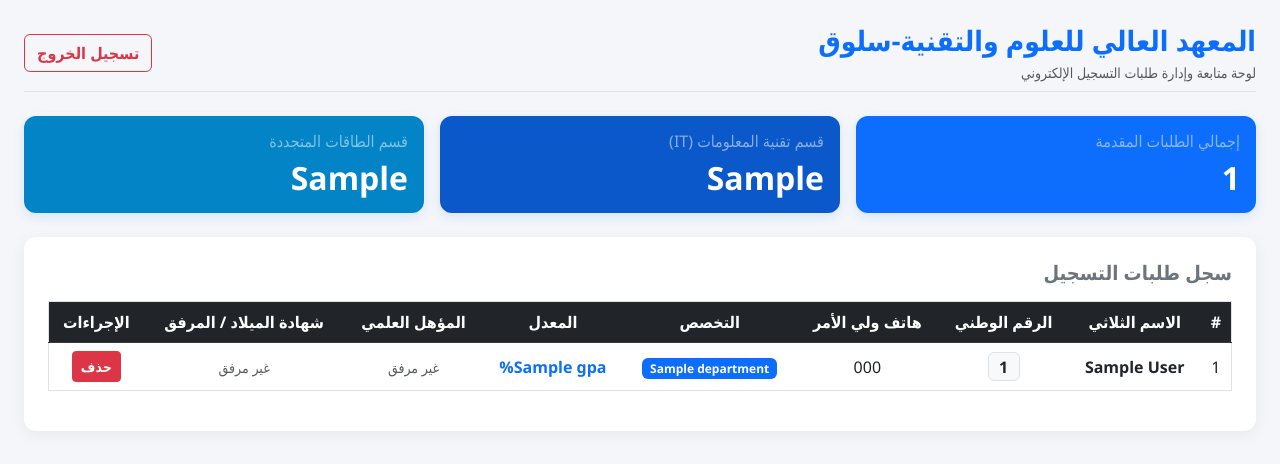
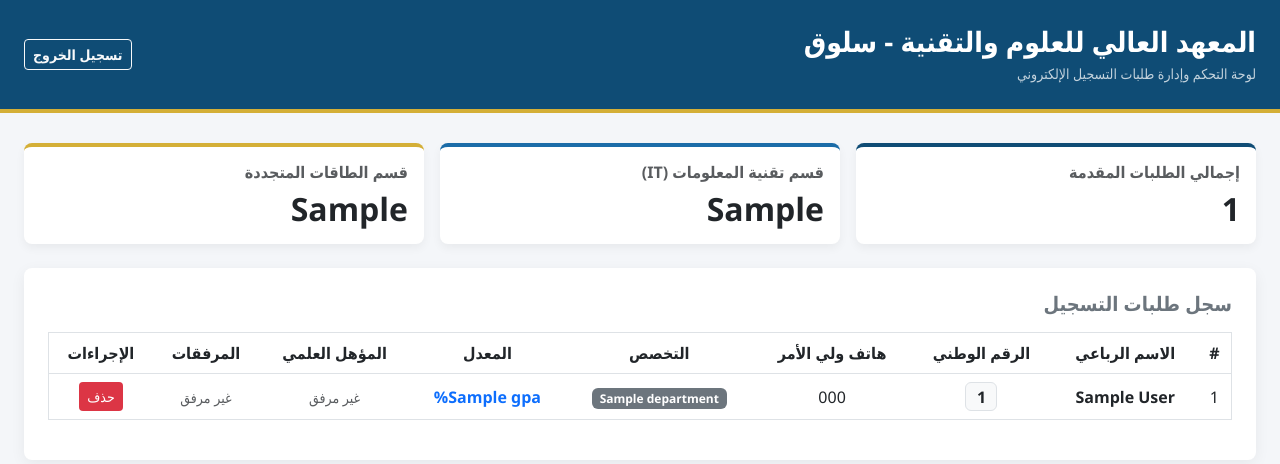
Before and after one commit to elshiebani/student_system, a Flask app: template student_system/templates/admin.html in a window 1280 px wide. Shown: the top 464 px of the page. Run offline with Flask 3, Linux system fonts and the light colour scheme; the template is opened without the code that fills it: most values are stand-ins (such as "Sample title", 1, 10 or a date in 2020); parts of the project's set-up code (start-up, migrations or seed data) failed here and were passed over.

Commit message:
Refactor admin.html for improved layout and design
Updated the admin panel HTML to enhance styling and structure, including changes to titles, card designs, and button styles.

```diff
--- a/student_system/templates/admin.html
+++ b/student_system/templates/admin.html
@@ -3,31 +3,65 @@
 <head>
     <meta charset="UTF-8">
     <meta name="viewport" content="width=device-width, initial-scale=1.0">
-    <title>لوحة التحكم - المعهد العالي للعلوم والتقنية-سلوق</title>
+    <title>لوحة التحكم - المعهد العالي للعلوم والتقنية سلوق</title>
     <link rel="stylesheet" href="https://cdn.jsdelivr.net/npm/bootstrap@5.3.0/dist/css/bootstrap.rtl.min.css">
     <style>
         body { background-color: #f4f6f9; font-family: 'Segoe UI', Tahoma, Geneva, Verdana, sans-serif; }
-        .card-stat { border: none; border-radius: 12px; box-shadow: 0 4px 12px rgba(13, 110, 253, 0.12); }
-        .table-card { border: none; border-radius: 12px; box-shadow: 0 4px 15px rgba(0,0,0,0.06); }
 
-        .bg-blue-main { background-color: #0d6efd; }
-        .bg-blue-dark { background-color: #0a58ca; }
-        .bg-blue-soft { background-color: #0284c7; }
+        .header-bg {
+            background-color: #0f4c75;
+            border-bottom: 4px solid #d4af37;
+            color: white;
+            padding: 25px 0;
+            margin-bottom: 30px;
+        }
+
+        .card-stat {
+            border: none;
+            border-radius: 8px;
+            box-shadow: 0 4px 10px rgba(0,0,0,0.05);
+            background-color: #ffffff;
+            border-top: 4px solid #0f4c75;
+        }
+
+        .table-card {
+            border: none;
+            border-radius: 8px;
+            box-shadow: 0 4px 15px rgba(0,0,0,0.06);
+        }
+
+        .table-custom-header {
+            background-color: #0f4c75 !important;
+            color: white !important;
+        }
+
+        .btn-custom-danger {
+            background-color: #dc3545;
+            color: white;
+            border: none;
+        }
+
+        .btn-custom-danger:hover {
+            background-color: #bb2d3b;
+            color: white;
+        }
     </style>
 </head>
 <body>
 
-<div class="container-fluid py-4 px-4">
-    <!-- الهيدر العلوي -->
-    <div class="d-flex justify-content-between align-items-center mb-4 pb-2 border-bottom">
+<!-- الهيدر الكحلي والذهبي -->
+<div class="header-bg">
+    <div class="container-fluid px-4 d-flex justify-content-between align-items-center">
         <div>
-            <h3 class="fw-bold text-primary m-0">المعهد العالي للعلوم والتقنية-سلوق</h3>
-            <p class="text-muted small m-0 mt-1">لوحة متابعة وإدارة طلبات التسجيل الإلكتروني</p>
+            <h3 class="fw-bold m-0">المعهد العالي للعلوم والتقنية - سلوق</h3>
+            <p class="small m-0 mt-1 opacity-75">لوحة التحكم وإدارة طلبات التسجيل الإلكتروني</p>
         </div>
-        <a href="/logout" class="btn btn-outline-danger fw-bold">تسجيل الخروج</a>
+        <a href="/logout" class="btn btn-outline-light btn-sm fw-bold">تسجيل الخروج</a>
     </div>
+</div>
 
-    <!-- عرض رسائل التنبيه/الحذف -->
+<div class="container-fluid px-4">
+    <!-- التنبيهات -->
     {% with messages = get_flashed_messages(with_categories=true) %}
       {% if messages %}
         {% for category, message in messages %}
@@ -42,57 +76,42 @@
     <!-- كروت الإحصائيات -->
     <div class="row g-3 mb-4">
         <div class="col-md-4">
-            <div class="card card-stat bg-blue-main text-white p-3">
-                <div class="d-flex justify-content-between align-items-center">
-                    <div>
-                        <h6 class="text-white-50">إجمالي الطلبات المقدمة</h6>
-                        <h2 class="m-0 fw-bold">{{ total_students }}</h2>
-                    </div>
-                    <span class="fs-1"></span>
-                </div>
+            <div class="card card-stat p-3">
+                <h6 class="text-muted fw-bold">إجمالي الطلبات المقدمة</h6>
+                <h2 class="m-0 fw-bold text-dark">{{ total_students }}</h2>
             </div>
         </div>
 
         <div class="col-md-4">
-            <div class="card card-stat bg-blue-dark text-white p-3">
-                <div class="d-flex justify-content-between align-items-center">
-                    <div>
-                        <h6 class="text-white-50">قسم تقنية المعلومات (IT)</h6>
-                        <h2 class="m-0 fw-bold">{{ it_students }}</h2>
-                    </div>
-                    <span class="fs-1"></span>
-                </div>
+            <div class="card card-stat p-3" style="border-top-color: #1b6ca8;">
+                <h6 class="text-muted fw-bold">قسم تقنية المعلومات (IT)</h6>
+                <h2 class="m-0 fw-bold text-dark">{{ it_students }}</h2>
             </div>
         </div>
 
         <div class="col-md-4">
-            <div class="card card-stat bg-blue-soft text-white p-3">
-                <div class="d-flex justify-content-between align-items-center">
-                    <div>
-                        <h6 class="text-white-50">قسم الطاقات المتجددة</h6>
-                        <h2 class="m-0 fw-bold">{{ energy_students }}</h2>
-                    </div>
-                    <span class="fs-1"></span>
-                </div>
+            <div class="card card-stat p-3" style="border-top-color: #d4af37;">
+                <h6 class="text-muted fw-bold">قسم الطاقات المتجددة</h6>
+                <h2 class="m-0 fw-bold text-dark">{{ energy_students }}</h2>
             </div>
         </div>
     </div>
 
     <!-- جدول عرض الطلبات -->
-    <div class="card table-card p-4 bg-white">
+    <div class="card table-card p-4 bg-white mb-5">
         <h5 class="fw-bold text-secondary mb-3">سجل طلبات التسجيل</h5>
         <div class="table-responsive">
             <table class="table table-hover align-middle border text-center">
-                <thead class="table-dark">
-                    <tr>
+                <thead>
+                    <tr class="table-custom-header">
                         <th>#</th>
-                        <th>الاسم الثلاثي</th>
+                        <th>الاسم الرباعي</th>
                         <th>الرقم الوطني</th>
                         <th>هاتف ولي الأمر</th>
                         <th>التخصص</th>
                         <th>المعدل</th>
                         <th>المؤهل العلمي</th>
-                        <th>شهادة الميلاد / المرفق</th>
+                        <th>المرفقات</th>
                         <th>الإجراءات</th>
                     </tr>
                 </thead>
@@ -103,26 +122,25 @@
                         <td class="fw-bold">{{ student.full_name }}</td>
                         <td><span class="badge bg-light text-dark fs-6 border">{{ student.national_id }}</span></td>
                         <td>{{ student.parent_phone }}</td>
-                        <td><span class="badge bg-primary">{{ student.department }}</span></td>
+                        <td><span class="badge bg-secondary">{{ student.department }}</span></td>
                         <td class="fw-bold text-primary">{{ student.gpa if student.gpa else '-' }}%</td>
                         <td>
                             {% if student.qualifier_data %}
-                                <a href="/file/qualifier/{{ student.id }}" target="_blank" class="btn btn-sm btn-primary">معاينة</a>
+                                <a href="/file/qualifier/{{ student.id }}" target="_blank" class="btn btn-sm btn-outline-primary">معاينة</a>
                             {% else %}
                                 <span class="text-muted small">غير مرفق</span>
                             {% endif %}
                         </td>
                         <td>
                             {% if student.cert_data %}
-                                <a href="/file/cert/{{ student.id }}" target="_blank" class="btn btn-sm btn-secondary">معاينة</a>
+                                <a href="/file/cert/{{ student.id }}" target="_blank" class="btn btn-sm btn-outline-secondary">معاينة</a>
                             {% else %}
                                 <span class="text-muted small">غير مرفق</span>
                             {% endif %}
                         </td>
                         <td>
-                            <!-- زر الحذف -->
                             <form action="/delete_student/{{ student.id }}" method="POST" onsubmit="return confirm('هل أنتِ متأكدة من حذف هذا الطالب؟');" style="display:inline;">
-                                <button type="submit" class="btn btn-sm btn-danger fw-bold">حذف</button>
+                                <button type="submit" class="btn btn-sm btn-custom-danger">حذف</button>
                             </form>
                         </td>
                     </tr>
```
